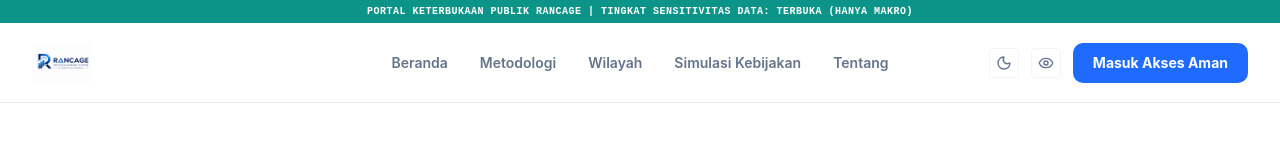
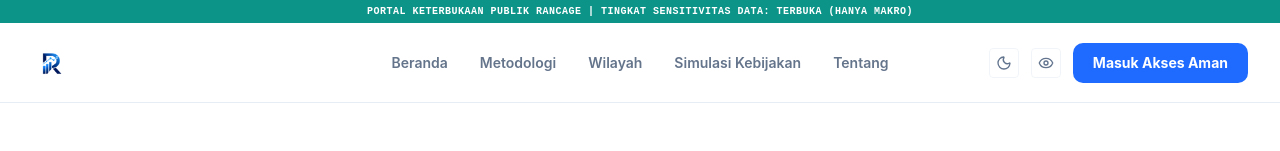
Before and after one commit to raijinnjc/rancage, a React (Vite) app: page / in a window 1280 px wide. Shown: the top 151 px of the page. Built offline with nearby package versions, Linux system fonts and the light colour scheme.

Commit message:
fix: use transparent logo instead of full logo

```diff
--- a/src/components/ui/Sidebar.tsx
+++ b/src/components/ui/Sidebar.tsx
@@ -71,7 +71,7 @@ export function Sidebar() {
       <div className="h-16 flex items-center justify-between px-4 border-b border-slate-900/60 shrink-0 bg-slate-950">
         <div className="flex items-center gap-2 overflow-hidden">
           {isSidebarExpanded ? (
-            <img src="/logo2.png" alt="RANCAGE Logo" className="h-12 object-contain ml-2" />
+            <img src="/logo1.png" alt="RANCAGE Logo" className="h-12 object-contain ml-2" />
           ) : (
             <div className="flex h-8 w-8 shrink-0 items-center justify-center rounded-sm bg-blue-600/20 text-kujang-gold border border-kujang-gold/30 shadow-[0_0_10px_rgba(197,150,42,0.2)]">
               <KujangLogo size={20} className="text-[#C5962A]" />
--- a/src/layouts/PublicLayout.tsx
+++ b/src/layouts/PublicLayout.tsx
@@ -30,7 +30,7 @@ export function PublicLayout({ children }: PublicLayoutProps) {
 
         {/* Brand Logo and Title */}
         <button onClick={() => navigateTo('landing')} className="flex items-center hover:opacity-90 transition-opacity">
-          <img src="/logo2.png" alt="RANCAGE Logo" className="h-10 object-contain" />
+          <img src="/logo1.png" alt="RANCAGE Logo" className="h-10 object-contain" />
         </button>
 
         {/* Global Action items - Centered */}
```
